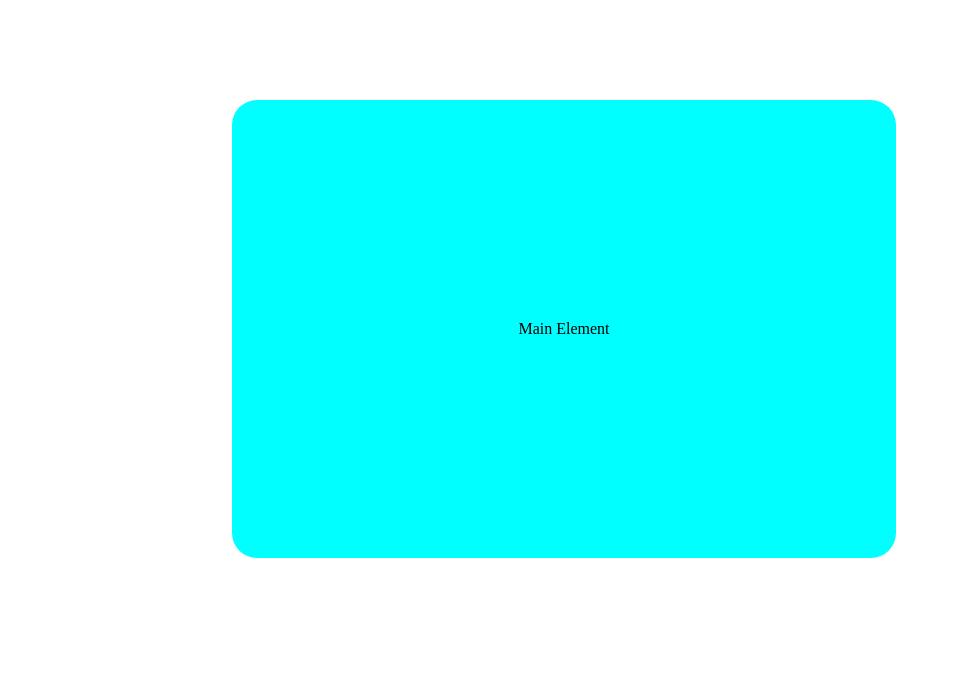
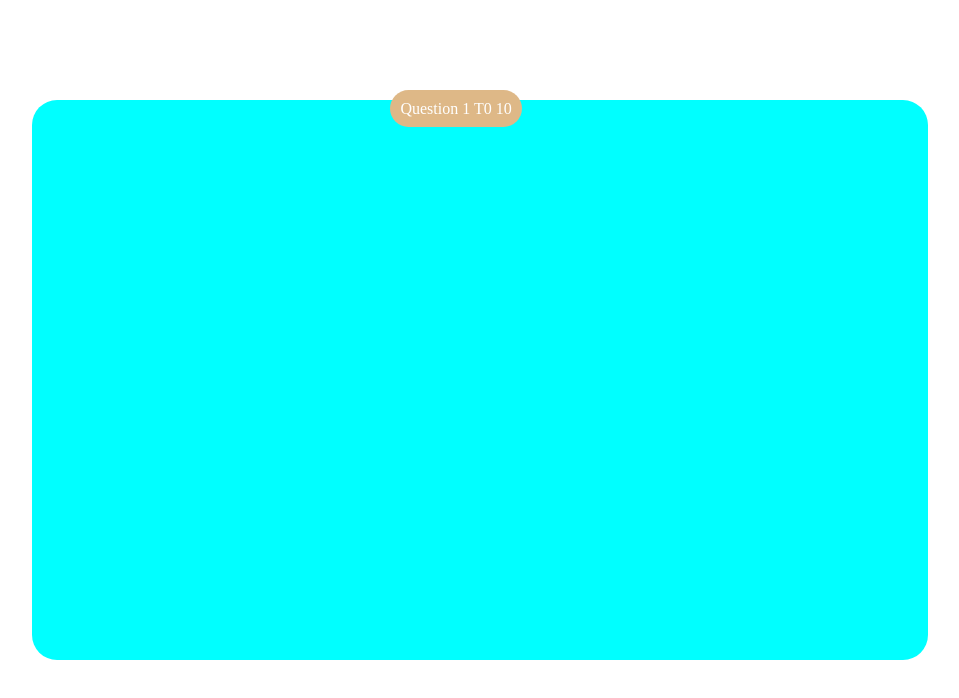
Before and after one commit to abdirahmanahmed1/Project-Halxiraale-App, a plain HTML site: page index.html in a window 1280 px wide. Shown: the whole page, without its empty margins (76-1035 px from the left). Drawn offline with Linux system fonts and the light colour scheme.

Commit message:
wan dhameeye

```diff
--- a/index.css
+++ b/index.css
@@ -1,11 +1,19 @@
 .container {
 /* kalarkan wad iska badali karta hadad rabtid */
-    background-color: aqua;
-    margin: 100px 300px;
+    background-color: #00ffff;
+    margin: 100px 100px 100px 100px;
+    width:70vw;
+    height: 70vh;
     border-radius: 25px;
 }
+.button span{
+    background: burlywood;
+    border-radius: 30px;
+    color: white;
+    margin-left: 40%;
+    width:10%;
 
-p {
-    padding: 220px 200px;
-   text-align: center;
+    padding: 10px;
+    text-transform: capitalize ;
+
 }
--- a/index.html
+++ b/index.html
@@ -9,7 +9,10 @@
 </head>
 <body>
     <div class="container">
-        <p>Main Element</p>
+        <div class="button">
+            <span>question 1 t0 10</span>
+        </div>
+
     </div>
     <script src="index.js"></script>
 </body>
```
